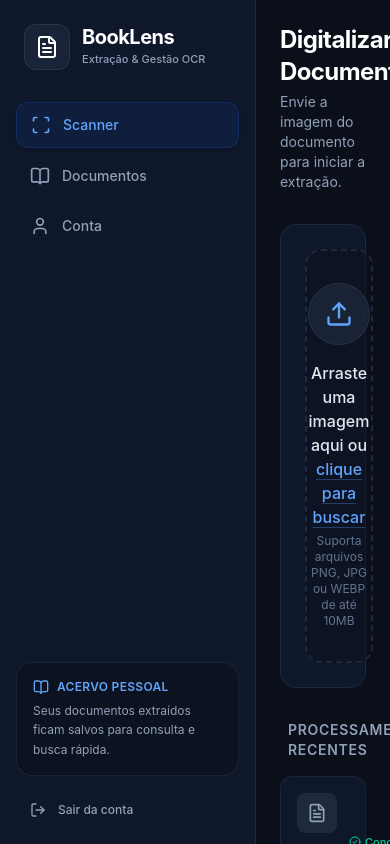
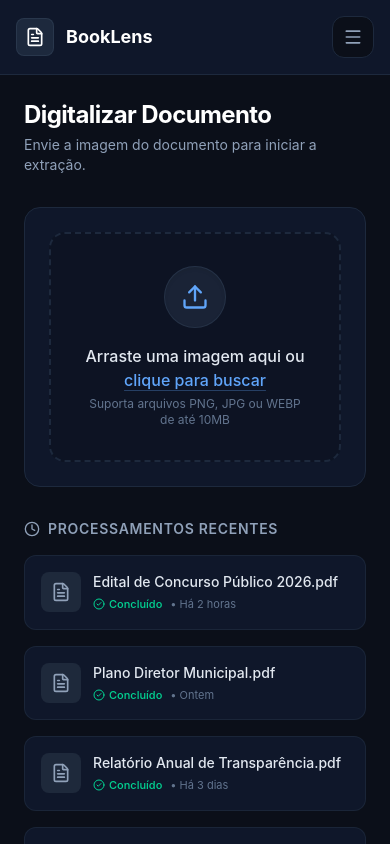
Before and after one commit to Patrick-1810/booklens-frontend, a React (Vite) app: page /scanner in a window 390 px wide. Shown: the top 844 px of the page. Built offline with nearby package versions, Linux system fonts and the light colour scheme; no server answers.

Commit message:
feat(layout): make sidebar fully responsive with mobile drawer menu
- Add responsive header with hamburger menu for mobile/tablet viewports
- Implement backdrop overlay and slide-over transition for mobile sidebar
- Pass mobile close handler to Sidebar component

```diff
--- a/src/components/layout/DashboardLayout.tsx
+++ b/src/components/layout/DashboardLayout.tsx
@@ -1,4 +1,5 @@
-import type { ReactNode } from 'react';
+import { useState, type ReactNode } from 'react';
+import { Menu, FileText } from 'lucide-react';
 import { Sidebar } from './Sidebar';
 
 interface DashboardLayoutProps {
@@ -6,13 +7,46 @@ interface DashboardLayoutProps {
 }
 
 export function DashboardLayout({ children }: DashboardLayoutProps) {
+  const [isMobileMenuOpen, setIsMobileMenuOpen] = useState(false);
+
   return (
-    <div className="flex min-h-screen bg-dark-900 text-slate-100">
-      <Sidebar />
+    <div className="flex min-h-screen bg-dark-900 text-slate-100 flex-col lg:flex-row">
+      <header className="lg:hidden flex items-center justify-between p-4 bg-dark-850 border-b border-slate-800 sticky top-0 z-40">
+        <div className="flex items-center gap-3">
+          <div className="p-2 bg-slate-800 border border-slate-700/60 text-white rounded-lg">
+            <FileText className="w-5 h-5" />
+          </div>
+          <span className="font-bold text-lg text-white">BookLens</span>
+        </div>
 
-      <div className="flex-1 overflow-y-auto">
+        <button
+          onClick={() => setIsMobileMenuOpen(true)}
+          className="p-2.5 text-slate-400 hover:text-white bg-dark-900 border border-slate-800 rounded-xl transition-colors"
+          aria-label="Abrir Menu"
+        >
+          <Menu className="w-5 h-5" />
+        </button>
+      </header>
+
+      {isMobileMenuOpen && (
+        <div
+          onClick={() => setIsMobileMenuOpen(false)}
+          className="fixed inset-0 bg-black/60 backdrop-blur-sm z-50 lg:hidden transition-opacity"
+        />
+      )}
+
+      {/* Sidebar Desktop & Mobile*/}
+      <div
+        className={`fixed inset-y-0 left-0 z-50 transform transition-transform duration-300 ease-in-out lg:static lg:translate-x-0 ${
+          isMobileMenuOpen ? 'translate-x-0' : '-translate-x-full'
+        }`}
+      >
+        <Sidebar onCloseMobile={() => setIsMobileMenuOpen(false)} />
+      </div>
+
+      <main className="flex-1 overflow-y-auto">
         {children}
-      </div>
+      </main>
     </div>
   );
 }
--- a/src/components/layout/Sidebar.tsx
+++ b/src/components/layout/Sidebar.tsx
@@ -1,7 +1,11 @@
-import { Scan, BookOpen, User, LogOut, FileText } from 'lucide-react';
+import { Scan, BookOpen, User, LogOut, FileText, X } from 'lucide-react';
 import { Link, useLocation } from 'react-router-dom';
 
-export function Sidebar() {
+interface SidebarProps {
+  onCloseMobile?: () => void;
+}
+
+export function Sidebar({ onCloseMobile }: SidebarProps) {
   const location = useLocation();
 
   const navItems = [
@@ -11,10 +15,11 @@ export function Sidebar() {
   ];
 
   return (
-    <aside className="w-64 bg-dark-850 border-r border-slate-800 flex flex-col justify-between h-screen sticky top-0 shrink-0 p-4">
+    <aside className="w-64 bg-dark-850 border-r border-slate-800 flex flex-col justify-between h-full p-4">
       <div className="space-y-8">
         {/* Logo BookLens */}
-        <div className="flex items-center gap-3 px-2 pt-2">
+        <div className="flex items-center justify-between px-2 pt-2">
+          <div className="flex items-center gap-3">
             <div className="p-2.5 bg-slate-800/80 border border-slate-700/60 text-white rounded-xl shadow-inner flex items-center justify-center">
               <FileText className="w-6 h-6 text-white" />
             </div>
@@ -28,6 +33,18 @@ export function Sidebar() {
             </div>
           </div>
 
+          {/* Botão fechar (apenas visível em mobile quando ativado) */}
+          {onCloseMobile && (
+            <button
+              onClick={onCloseMobile}
+              className="lg:hidden p-2 text-slate-400 hover:text-white hover:bg-dark-800 rounded-lg transition-colors"
+              title="Fechar menu"
+            >
+              <X className="w-5 h-5" />
+            </button>
+          )}
+        </div>
+
         {/* Links de Navegação */}
         <nav className="space-y-1.5">
           {navItems.map((item) => {
@@ -38,6 +55,7 @@ export function Sidebar() {
               <Link
                 key={item.path}
                 to={item.path}
+                onClick={onCloseMobile}
                 className={`flex items-center gap-3 px-3.5 py-3 rounded-xl text-sm font-medium transition-all ${
                   isActive
                     ? 'bg-brand-500/10 text-brand-400 border border-brand-500/20 shadow-sm'
```
Lines whose indentation alone changed are shown as unchanged.
